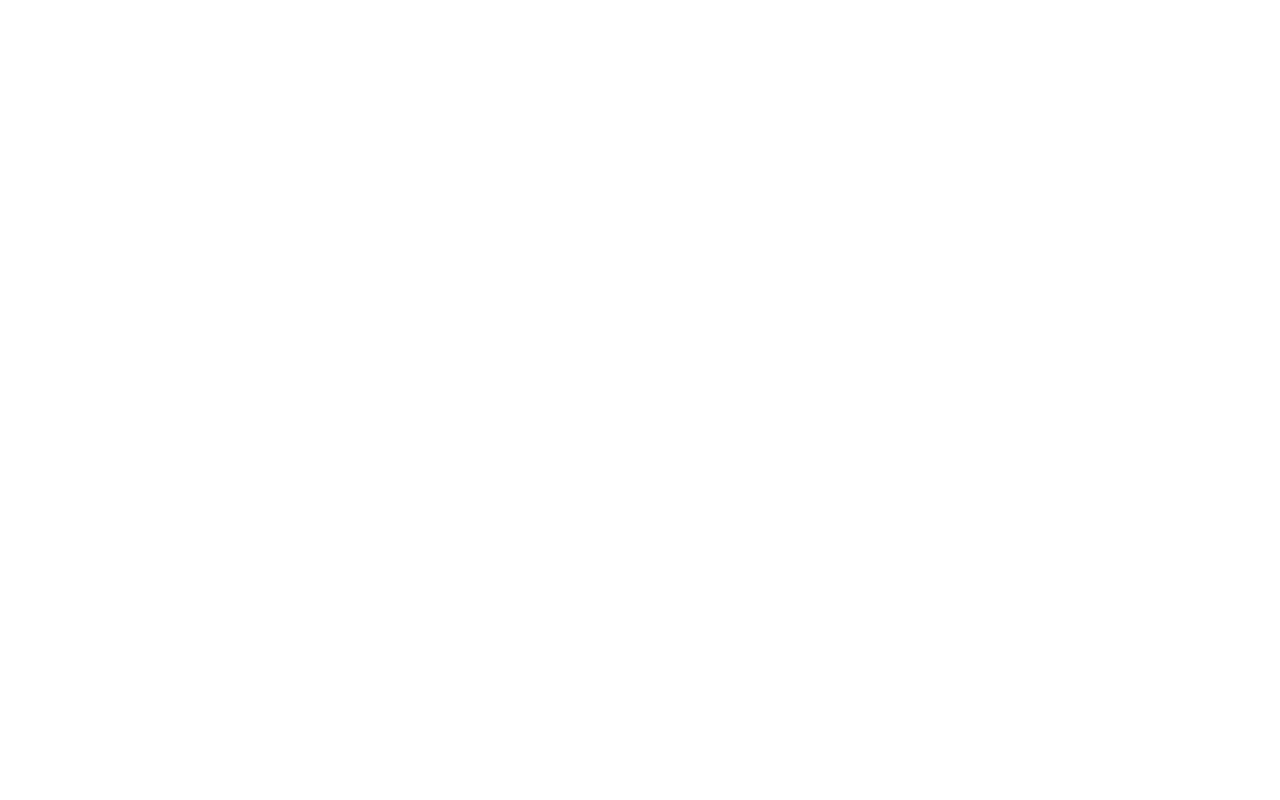
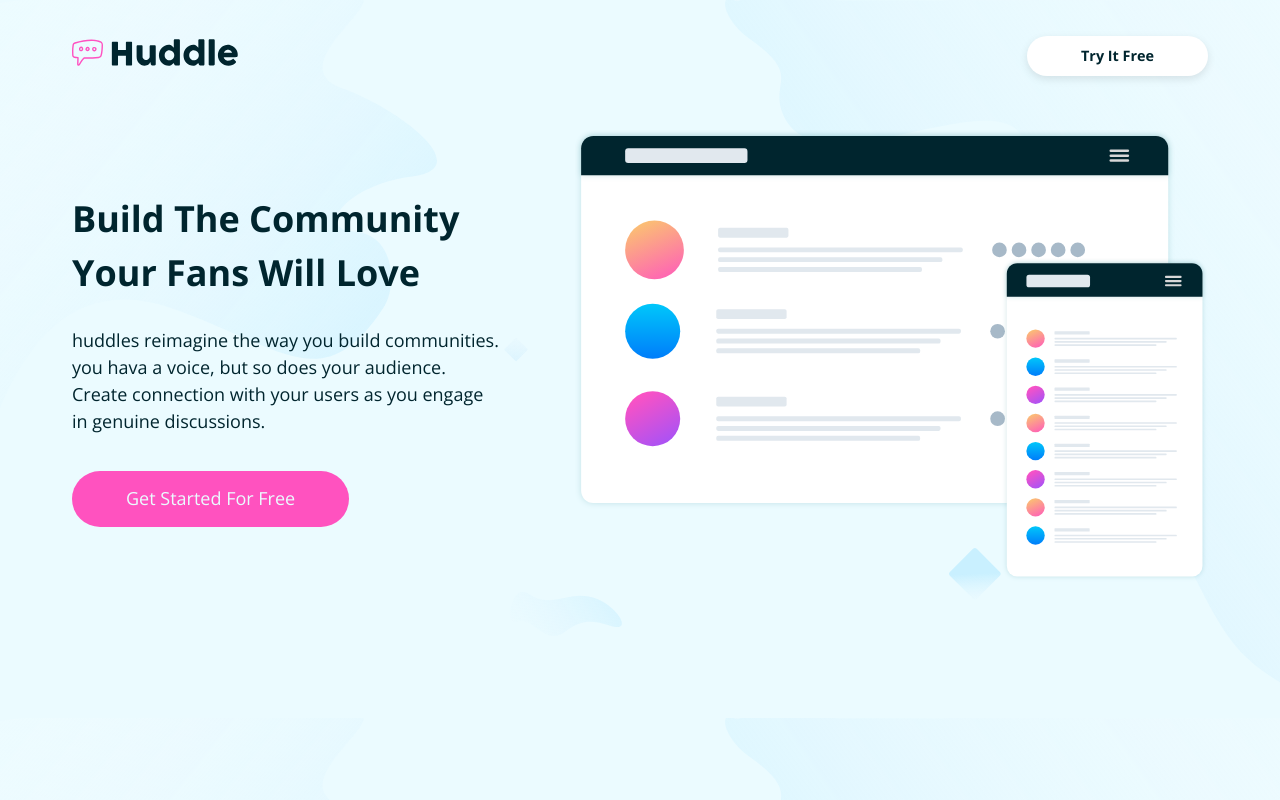
Before and after one commit to Pojocodes/huddle, a plain HTML site: page index.html in a window 1280 px wide. Drawn offline with nearby package versions, Linux system fonts and the light colour scheme.

Commit message:
built the header part

```diff
--- a/index.html
+++ b/index.html
@@ -5,9 +5,29 @@
     <meta http-equiv="X-UA-Compatible" content="IE=edge">
     <meta name="viewport" content="width=device-width, initial-scale=1.0">
     <title>Document</title>
+    <link href="https://fonts.googleapis.com/css2?family=Open+Sans:wght@400;700&family=Poppins:wght@600&display=swap" rel="stylesheet">
     <link rel="stylesheet" href="style.css">
 </head>
 <body>
+    <header class="header">
+        <div class="headertop">
+            <div class="logobox">
+                <img src="img/logo.svg" alt="" class="logo">
+            </div>
+            <a href="#" class="header__btn">try it free</a>
+        </div>
+        <div class="header__cont">
+            <div class="header__textbox">
+                <h3 class="header__head">build the community <br>your fans will love</h3>
+                <p class="header__para">huddles reimagine the way you build communities. you hava a voice,
+                     but so does your audience. Create connection with your users as you engage in genuine discussions.</p>
+                <a href="#" class="textbox__btn">get started for free</a>
+            </div>
+            <div class="header__imgbox">
+                <img src="img/illustration-mockups.svg" alt="" class="header__img">
+            </div>
+        </div>
+    </header>
 
 </body>
 </html>
--- a/style.css
+++ b/style.css
@@ -3,3 +3,94 @@
     margin: 0;
     box-sizing: border-box;
 }
+
+html {
+    font-size: 18px;
+}
+
+body {
+    font-family: "Open sans", sans-serif;
+    font-weight: 400;
+    line-height: 1.5;
+    color: hsl(192, 100%, 9%);
+}
+
+
+.header {
+    background-image: url(img/bg-hero-desktop.svg);
+    /* background-size: cover; */
+    background-color: hsl(192, 100%, 96%);
+    padding: 2rem 4rem;
+    min-height: 100vh;
+}
+
+.headertop {
+    display: flex;
+    justify-content: space-between;
+    align-items: center;
+    margin-bottom: 3rem;
+
+}
+
+.logobox {
+
+}
+
+.logo {
+    height: 1.5rem;
+}
+
+.header__btn:link, .header__btn:visited {
+    font-size: .8rem;
+    text-transform: capitalize;
+    color: inherit;
+    text-decoration: none;
+    font-weight: 700;
+    padding: .5rem 3rem;
+    background-color: white;
+    border-radius: 50px;
+    box-shadow: 0 3px 8px rgba(0, 0, 0, 0.1);
+}
+
+.header__cont {
+    display: flex;
+    justify-content: space-between;
+    align-items: center;
+}
+
+.header__textbox {
+    margin-right: 4rem;
+    flex-basis: 62%;
+}
+
+.header__head {
+    font-size: 2rem;
+    font-weight: 600;
+    font-family: "Poppins" sans-serif;
+    text-transform: capitalize;
+    margin-bottom: 1.5rem;
+}
+
+.header__para {
+
+}
+
+.textbox__btn:link,.textbox__btn:visited {
+    display: inline-block;
+    text-transform: capitalize;
+    margin-top: 2rem;
+    text-decoration: none;
+    color: hsl(193, 100%, 96%);
+    padding: .8rem 3rem;
+    background-color:   hsl(322, 100%, 66%);
+    border-radius: 50px;
+
+}
+
+.header__imgbox {
+
+}
+
+.header__img {
+    width: 100%;
+}
```
